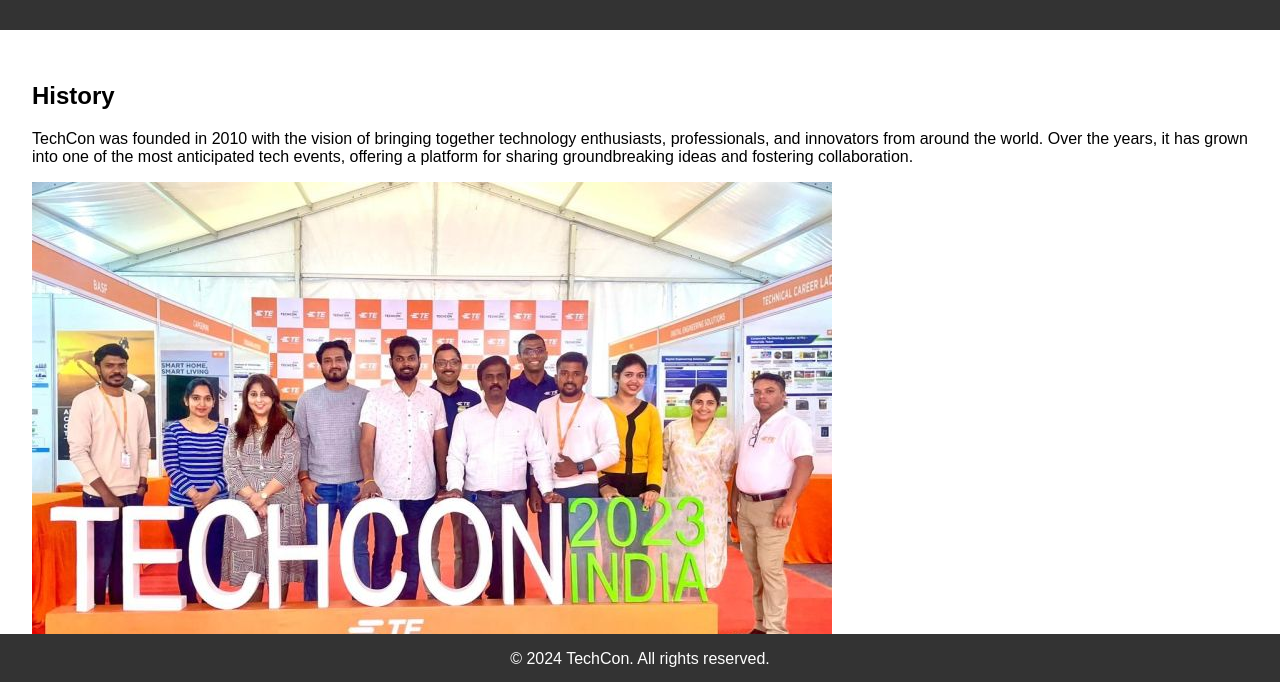
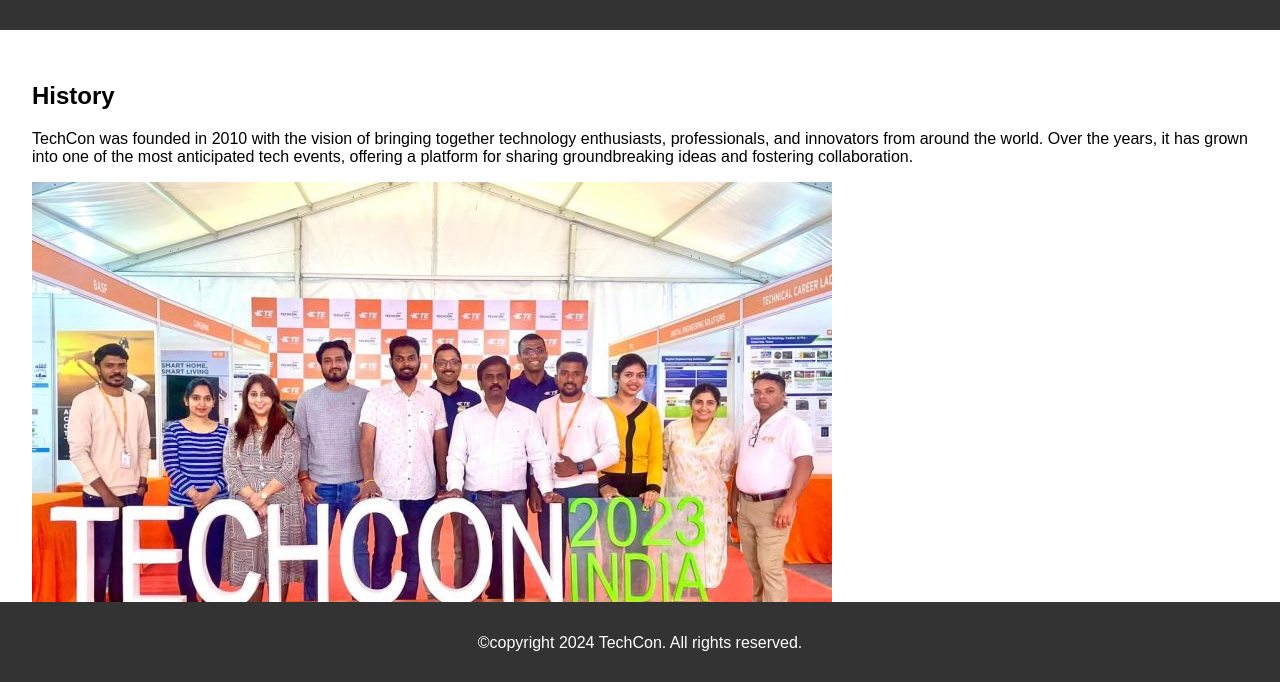
Before and after one commit to ht4ever/TechCon_HTML, a plain HTML site: page techcon_website/about.html in a window 1280 px wide. Shown: the part 116-798 px from the top of the page. Drawn offline with Linux system fonts and the light colour scheme.

Commit message:
add copyright word

```diff
--- a/techcon_website/about.html
+++ b/techcon_website/about.html
@@ -90,7 +90,7 @@
     </main>
 
     <footer>
-        &copy; 2024 TechCon. All rights reserved.
+        <p>&copy;copyright 2024 TechCon. All rights reserved.</p>
     </footer>
 </body>
 </html>
```
Also changed, not shown: techcon_website/contact.html (+1 -1 lines), techcon_website/index.html (+1 -2 lines), techcon_website/register.html (+1 -1 lines), techcon_website/schedule.html (+1 -1 lines).
